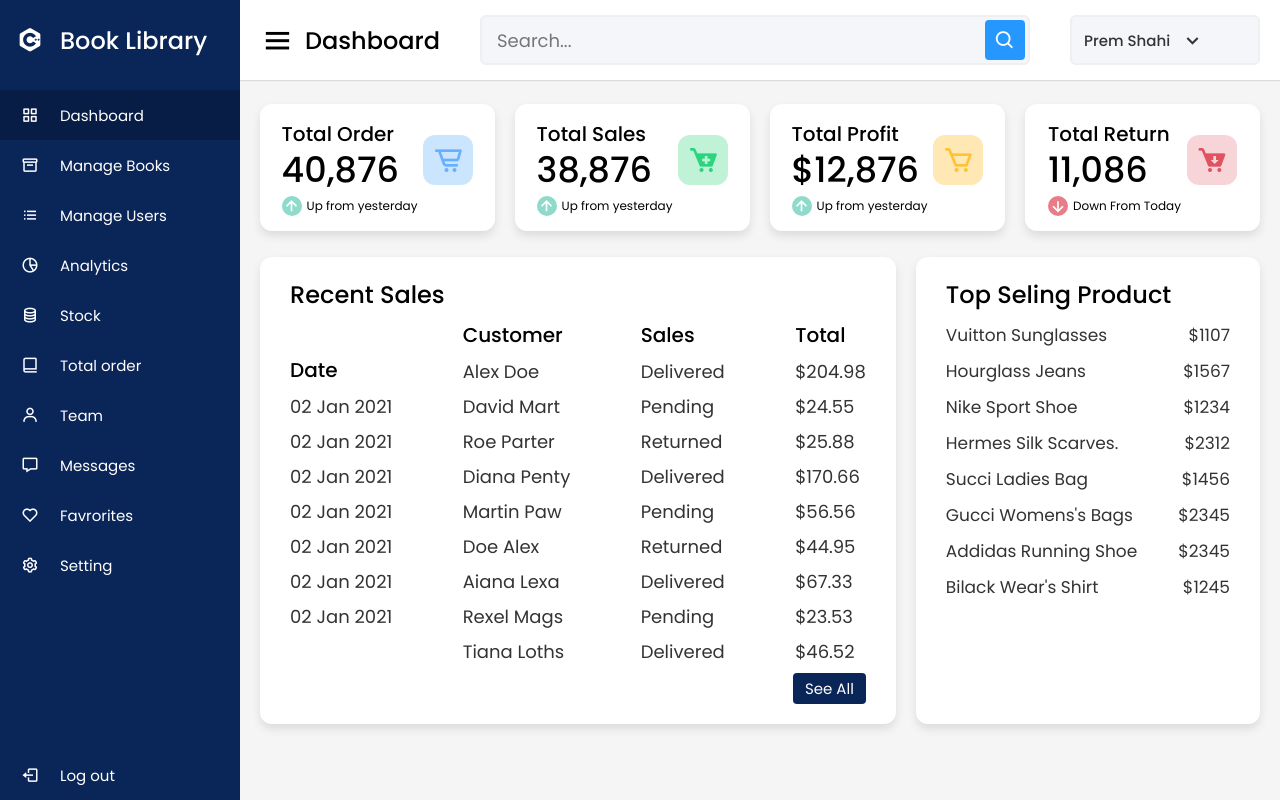
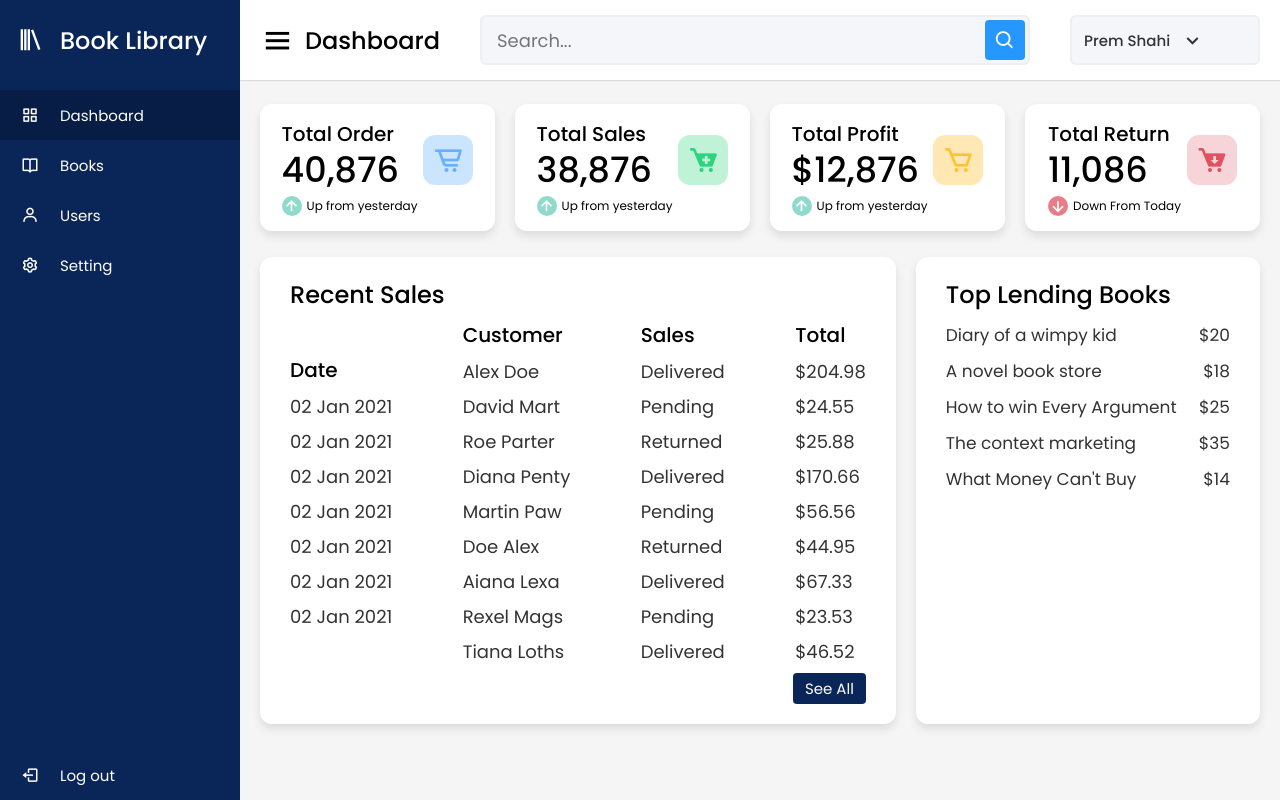
Before and after one commit to Diquahoacuc/automatic-engine, a plain HTML site: page dashboard/index.html in a window 1280 px wide. Drawn offline with nearby package versions, Linux system fonts and the light colour scheme.

Commit message:
Add files via upload

```diff
--- a/dashboard/index.html
+++ b/dashboard/index.html
@@ -13,7 +13,7 @@
 <body>
     <div class="sidebar">
         <div class="logo-details">
-            <i class='bx bxl-c-plus-plus'></i>
+            <i class='bx bx-library'></i>
             <span class="logo_name">Book Library</span>
         </div>
         <ul class="nav-links">
@@ -25,17 +25,17 @@
             </li>
             <li>
                 <a href="#">
-                    <i class='bx bx-box'></i>
-                    <span class="links_name">Manage Books</span>
+                    <i class='bx bx-book-open'></i>
+                    <span class="links_name"> Books</span>
                 </a>
             </li>
             <li>
                 <a href="#">
-                    <i class='bx bx-list-ul'></i>
-                    <span class="links_name">Manage Users</span>
+                    <i class='bx bx-user'></i>
+                    <span class="links_name"> Users</span>
                 </a>
             </li>
-            <li>
+            <!-- <li>
                 <a href="#">
                     <i class='bx bx-pie-chart-alt-2'></i>
                     <span class="links_name">Analytics</span>
@@ -70,7 +70,7 @@
                     <i class='bx bx-heart'></i>
                     <span class="links_name">Favrorites</span>
                 </a>
-            </li>
+            </li> -->
             <li>
                 <a href="#">
                     <i class='bx bx-cog'></i>
@@ -206,63 +206,43 @@
                     </div>
                 </div>
                 <div class="top-sales box">
-                    <div class="title">Top Seling Product</div>
+                    <div class="title">Top Lending Books</div>
                     <ul class="top-sales-details">
                         <li>
                             <a href="#">
-                                <!--<img src="images/sunglasses.jpg" alt="">-->
-                                <span class="product">Vuitton Sunglasses</span>
+                                <span class="product">Diary of a wimpy kid</span>
                             </a>
-                            <span class="price">$1107</span>
+                            <span class="price">$20</span>
                         </li>
                         <li>
                             <a href="#">
                                 <!--<img src="images/jeans.jpg" alt="">-->
-                                <span class="product">Hourglass Jeans </span>
+                                <span class="product">A novel book store </span>
                             </a>
-                            <span class="price">$1567</span>
+                            <span class="price">$18</span>
                         </li>
                         <li>
                             <a href="#">
                                 <!-- <img src="images/nike.jpg" alt="">-->
-                                <span class="product">Nike Sport Shoe</span>
+                                <span class="product">How to win Every Argument</span>
                             </a>
-                            <span class="price">$1234</span>
+                            <span class="price">$25</span>
                         </li>
                         <li>
                             <a href="#">
                                 <!--<img src="images/scarves.jpg" alt="">-->
-                                <span class="product">Hermes Silk Scarves.</span>
+                                <span class="product">The context marketing</span>
                             </a>
-                            <span class="price">$2312</span>
+                            <span class="price">$35</span>
                         </li>
                         <li>
                             <a href="#">
                                 <!--<img src="images/blueBag.jpg" alt="">-->
-                                <span class="product">Succi Ladies Bag</span>
+                                <span class="product">What Money Can't Buy</span>
                             </a>
-                            <span class="price">$1456</span>
+                            <span class="price">$14</span>
                         </li>
-                        <li>
-                            <a href="#">
-                                <!--<img src="images/bag.jpg" alt="">-->
-                                <span class="product">Gucci Womens's Bags</span>
-                            </a>
-                            <span class="price">$2345</span>
-                            <li>
-                                <a href="#">
-                                    <!--<img src="images/addidas.jpg" alt="">-->
-                                    <span class="product">Addidas Running Shoe</span>
-                                </a>
-                                <span class="price">$2345</span>
-                            </li>
-                            <li>
-                                <a href="#">
-                                    <!--<img src="images/shirt.jpg" alt="">-->
-                                    <span class="product">Bilack Wear's Shirt</span>
-                                </a>
-                                <span class="price">$1245</span>
-                            </li>
+
                     </ul>
                 </div>
             </div>
```
Also changed, not shown: dashboard/Image/Book/nhagiakim.jpg (added).
